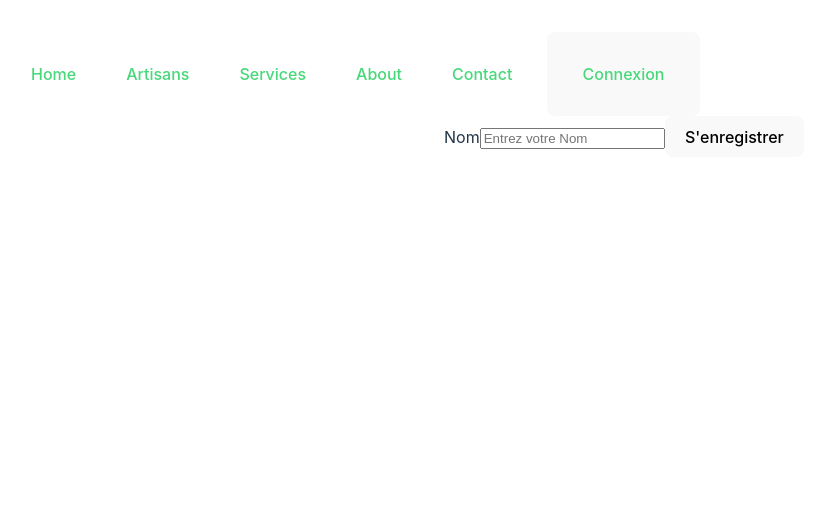
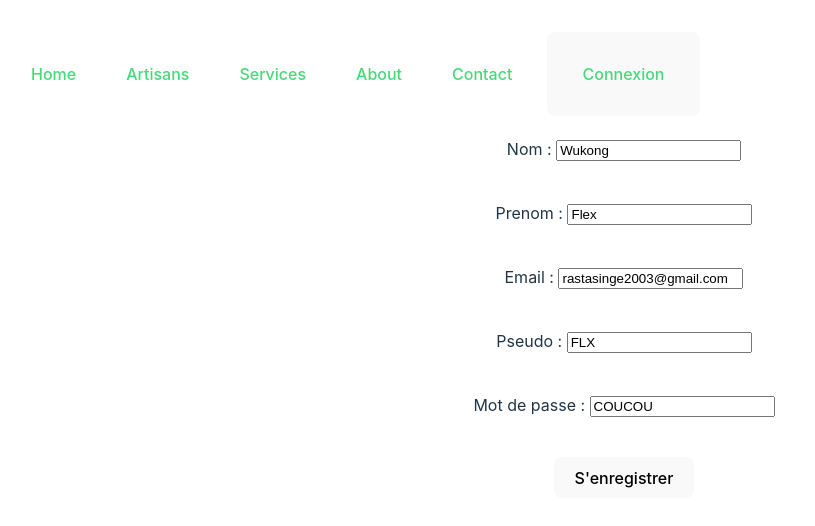
Before and after one commit to FLXwkg/StrapiReactVite, a React (Vite) app in the folder frontend/: page /authentication in a window 1280 px wide. Shown: the top 526 px of the page, without its empty margins (16-831 px from the left). Built offline with nearby package versions, Linux system fonts and the light colour scheme.

Commit message:
:art: : Ajout Vérification Authentication

```diff
--- a/frontend/package.json
+++ b/frontend/package.json
@@ -13,7 +13,8 @@
     "prop-types": "^15.8.1",
     "react": "^18.2.0",
     "react-dom": "^18.2.0",
-    "react-router-dom": "^6.22.0"
+    "react-router-dom": "^6.22.0",
+    "validator": "^13.11.0"
   },
   "devDependencies": {
     "@types/react": "^18.2.43",
--- /dev/null
+++ b/frontend/src/components/forms/RegisterForm.css
@@ -0,0 +1,9 @@
+.form-container {
+  display: flex;
+  flex-direction: column;
+  align-items: center;
+  justify-content: center;
+  padding: 20px;
+  gap: 40px;
+  border: 1px solid white;
+}
--- a/frontend/src/components/forms/RegisterForm.jsx
+++ b/frontend/src/components/forms/RegisterForm.jsx
@@ -1,13 +1,96 @@
+import { useState } from "react";
 import Button from "./buttons/Button";
 import Input from "./inputs/Input";
+import "./RegisterForm.css";
+import { validateRegisterForm } from "../../services/formAuthValidation";
 
 function RegisterForm() {
-    return (
-        <form>
-            <Input label='Nom' placeholder='Entrez votre Nom'/>
-            <Button type="submit">{"S'enregistrer"}</Button>
-        </form>
-     );
+  /* Version simple mais repetitive:
+    const [firstName, setFirstName] = useState('')
+    const [lastName, setLastName] = useState('')*/
+
+  const [formData, setFormData] = useState({
+    firstName: "Flex",
+    lastName: "Wukong",
+    email: "rastasinge2003@gmail.com",
+    userName: "FLX",
+    password: "COUCOU"
+  });
+
+  const [errors, setErrors] = useState({
+    firstName: null,
+    lastName: null,
+    email: null,
+    userName: null,
+    password: null,
+  })
+
+  const handleChange = (event) => {
+    setFormData({
+      ...formData,
+      [event.target.name]: event.target.value,
+    });
+  };
+
+  const handleSubmit = (event) => {
+    event.preventDefault();
+    const _errors = validateRegisterForm(formData)
+    if(_errors){
+        setErrors(_errors)
+    }
+    alert(`Formulaire soumis : ${formData.lastName} ${formData.firstName}`);
+  };
+
+  return (
+    <form className="form-container" onSubmit={handleSubmit}>
+      <Input
+        name="lastName"
+        label="Nom : "
+        placeholder="Entrez votre nom"
+        value={formData.lastName}
+        onChange={handleChange}
+        error={errors.firstName}
+        required
+      />
+      <Input
+        name="firstName"
+        label="Prenom : "
+        placeholder="Entrez votre prénom"
+        value={formData.firstName}
+        onChange={handleChange}
+        error={errors.lastName}
+        required
+      />
+      <Input
+        name="email"
+        label="Email : "
+        placeholder="Entrez votre Email"
+        value={formData.email}
+        onChange={handleChange}
+        error={errors.email}
+        required
+      />
+      <Input
+        name="userName"
+        label="Pseudo : "
+        placeholder="Entrez votre pseudo"
+        value={formData.userName}
+        onChange={handleChange}
+        error={errors.userName}
+        required
+      />
+      <Input
+        name="password"
+        label="Mot de passe : "
+        placeholder="Entrez votre Prénom"
+        value={formData.password}
+        onChange={handleChange}
+        error={errors.password}
+        required
+      />
+      <Button type="submit">{"S'enregistrer"}</Button>
+    </form>
+  );
 }
 
 export default RegisterForm;
--- a/frontend/src/components/forms/inputs/Input.jsx
+++ b/frontend/src/components/forms/inputs/Input.jsx
@@ -1,11 +1,16 @@
 import { PropTypes } from "prop-types"
 
-function Input({ label, name, value, placeholder, onChange }){
+function Input({ label, name, value, placeholder, onChange, error }){
     return(
-        <label>
-            {label}
-            <input name={name} value={value} placeholder={placeholder} onChange={onChange}/>
-        </label>
+        <>
+            <label>
+                {label}
+                <input name={name} value={value} placeholder={placeholder} onChange={onChange}/>
+            </label>
+            {
+                error && (<p className="error">{error}</p>)
+            }
+        </>
     )
 }
 
@@ -13,7 +18,8 @@ Input.propTypes = {
     label: PropTypes.string,
     name: PropTypes.string,
     value: PropTypes.string,
-    onChange: PropTypes.string,
-    placeholder: PropTypes.string
+    onChange: PropTypes.func,
+    placeholder: PropTypes.string,
+    error: PropTypes.string
 }
 export default Input
--- /dev/null
+++ b/frontend/src/services/formAuthValidation.js
@@ -0,0 +1,16 @@
+import {isLength} from 'validator'
+const validateRegisterForm = (formData) => {
+    let errors = {}
+    if(typeof formData === 'object'){
+        if(!isLength(formData.firstName, 2, undefined)){
+            errors.firstName = 'First name is too short'
+        }
+        if(!isLength(formData.lastName, 2, undefined)){
+            errors.firstName = 'Last name is too short'
+        }
+    } else {
+        throw 'Invalid parameter type'
+    }
+    return errors
+}
+export {validateRegisterForm}
```
Also changed, not shown: 1 other file (tests, documents, lock files or other folders).
